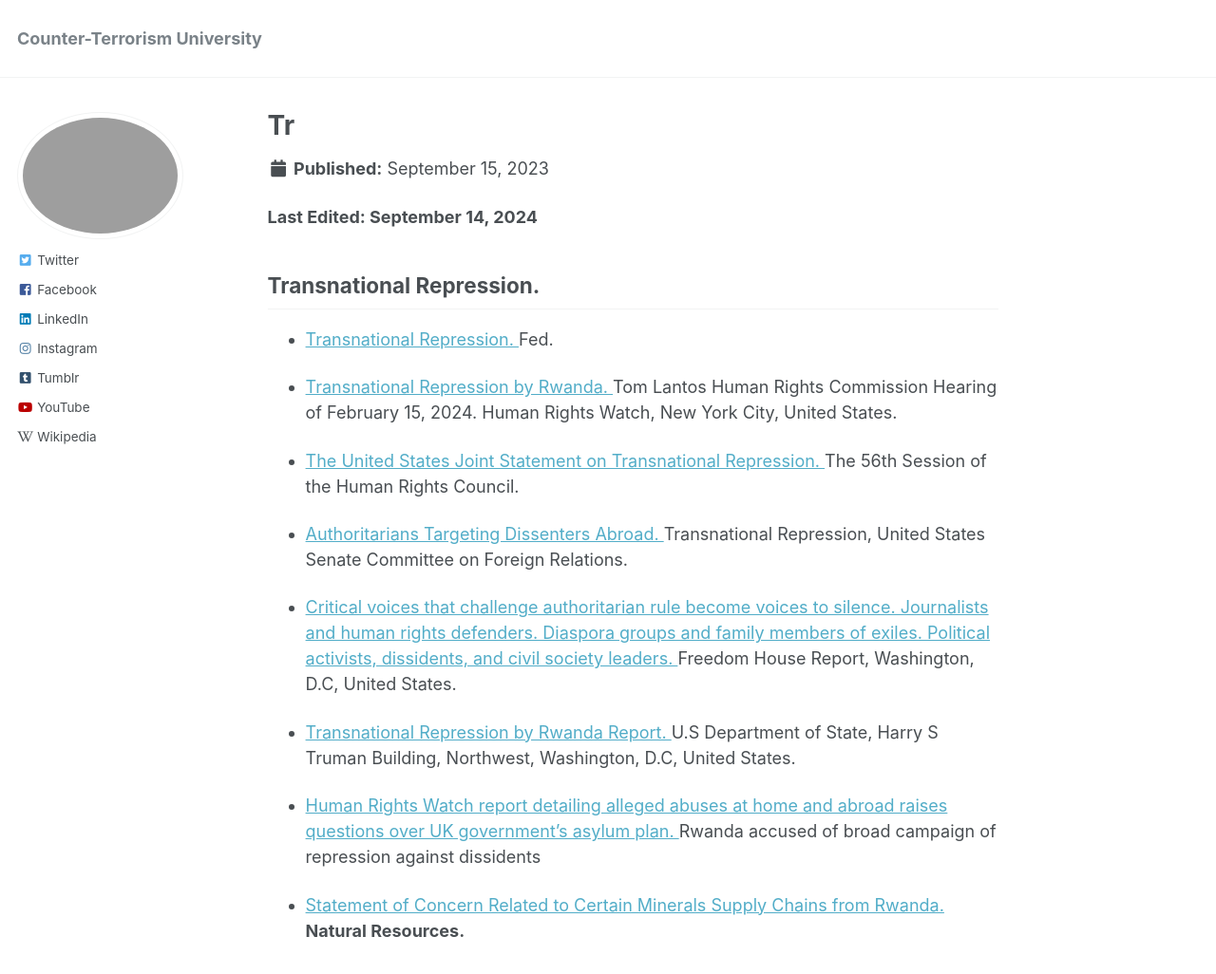
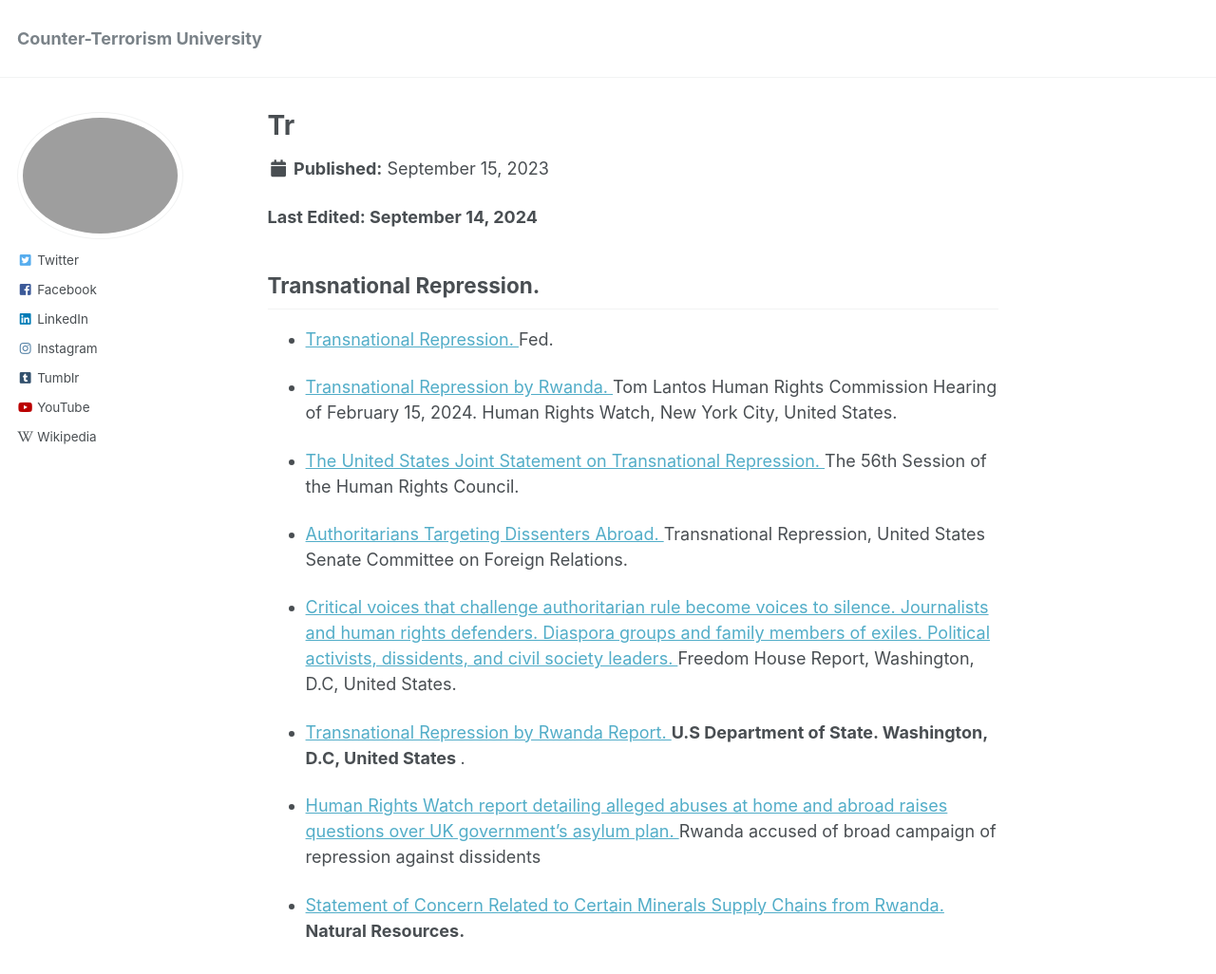
Before and after one commit to phdcsseiden/phdcsseiden.github.io, a Jekyll site: the page built from _pages/Tr.md, in a window 1280 px wide and 1179 px high. Shown: the top 1026 px of the window at 95% size. Built offline with Jekyll 4.4.1, drawn with Linux system fonts in a browser that asks for light colours.

Commit message:
Update Tr.md

```diff
--- a/_pages/Tr.md
+++ b/_pages/Tr.md
@@ -31,8 +31,7 @@ modified: 2023-09-15
 - <a href="https://freedomhouse.org/report/transnational-repression"> Critical voices that challenge authoritarian rule become voices to silence. Journalists and human rights defenders. Diaspora groups and family members of exiles. Political activists, dissidents, and civil society leaders. </a>  Freedom House Report, Washington, D.C, United States.
 
 
-- <a href="https://www.state.gov/reports/2022-country-reports-on-human-rights-practices/rwanda/#:~:text=Transnational%20Repression,-There%20were%20reports&text=Extraterritorial%20Killing%2C%20Kidnapping%2C%20Forced%20Returns,purposes%20of%20politically%20motivated%20reprisal.TR"> Transnational Repression by Rwanda Report. </a> U.S Department of State, Harry S Truman Building,
-Northwest, Washington, D.C, United States.
+- <a href="https://www.state.gov/reports/2022-country-reports-on-human-rights-practices/rwanda/#:~:text=Transnational%20Repression,-There%20were%20reports&text=Extraterritorial%20Killing%2C%20Kidnapping%2C%20Forced%20Returns,purposes%20of%20politically%20motivated%20reprisal.TR"> Transnational Repression by Rwanda Report. </a> <b> U.S Department of State. Washington, D.C, United States </b>.
 
 
 - <a href="https://www.theguardian.com/world/2023/oct/10/rwanda-accused-of-broad-campaign-of-repression-against-dissidents"> Human Rights Watch report detailing alleged abuses at home and abroad raises questions over UK government’s asylum plan.  </a> Rwanda accused of broad campaign of repression against dissidents
```
